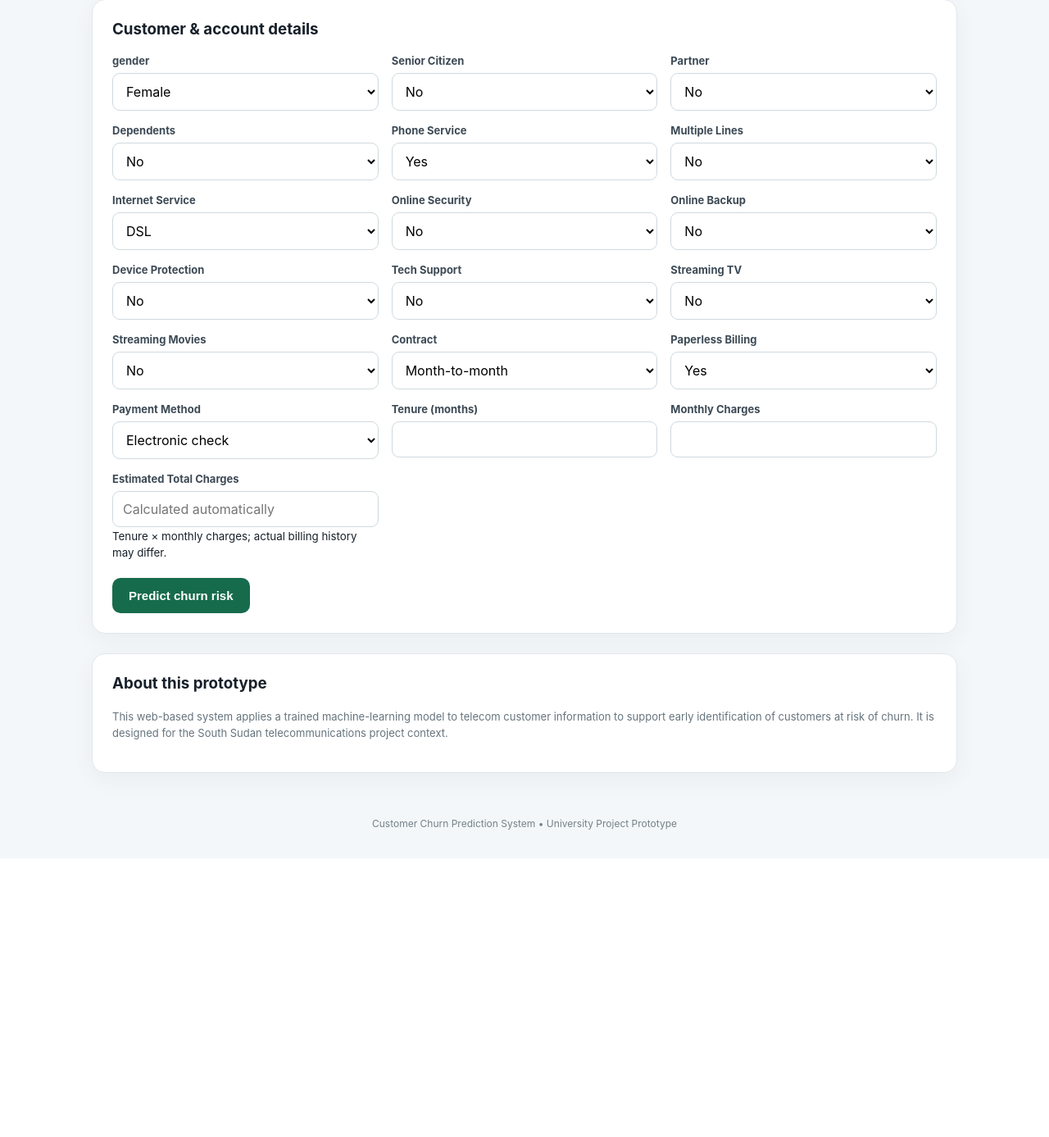
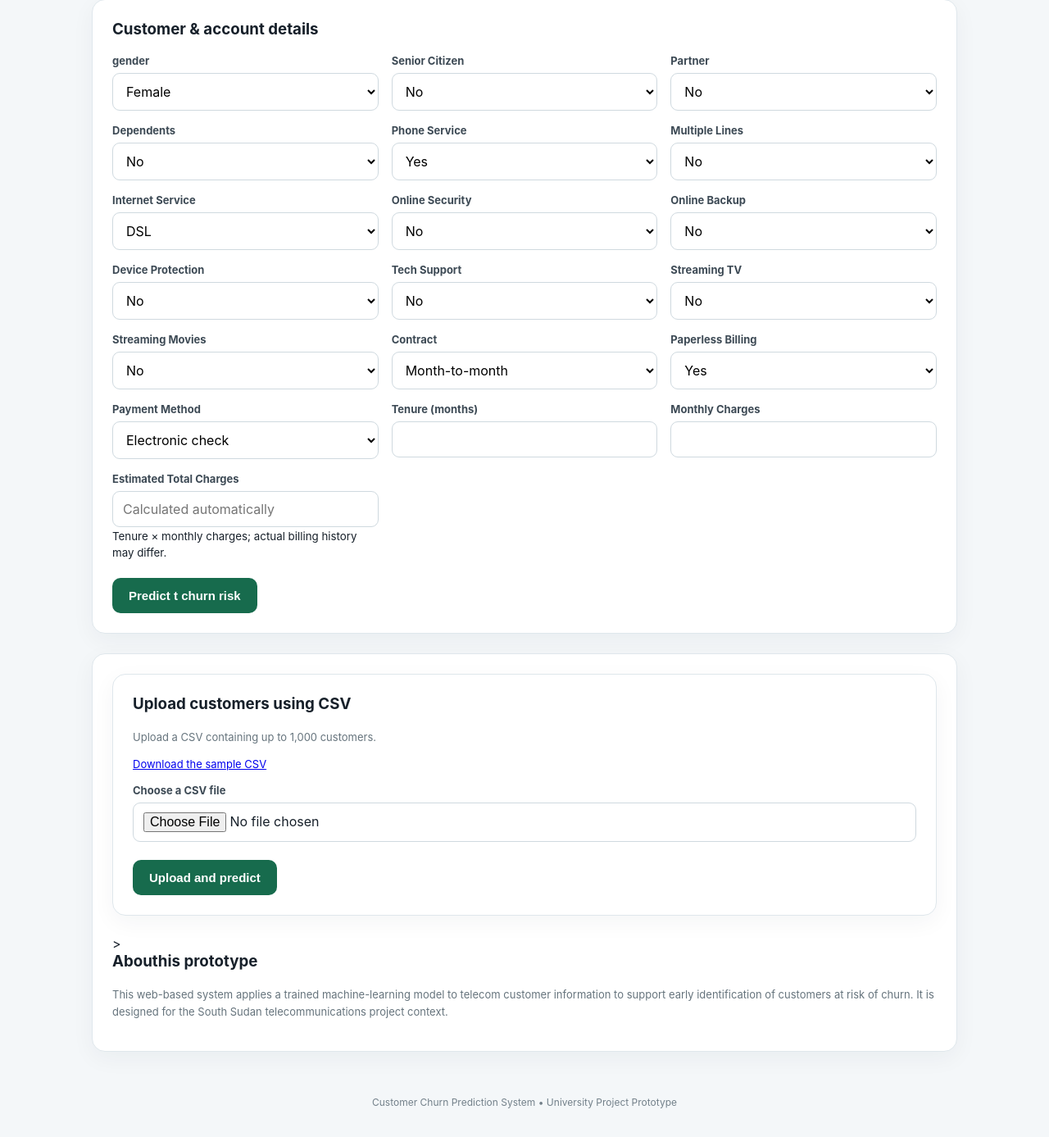
Before and after one commit to leecngor-debug/south-sudan-churn-predictor, a Flask app: page / in a window 1280 px wide. Shown: the part 295-1682 px from the top of the page at 82% size. Before the commit the page ends 1307 px from the top, so only its background shows below. Run offline with Flask 3, Linux system fonts and the light colour scheme; parts of the project's set-up code (start-up, migrations or seed data) failed here and were passed over.

Commit message:
add CSV bulk upload interface

```diff
--- a/templates/index.html
+++ b/templates/index.html
@@ -9,6 +9,87 @@
 <label><span>Tenure (months)</span><input id="tenure" name="tenure" type="number" min="0" max="120" step="1" value="{{values.get('tenure','')}}" required></label>
 <label><span>Monthly Charges</span><input id="monthly-charges" name="MonthlyCharges" type="number" min="0" step="0.01" value="{{values.get('MonthlyCharges','')}}" required></label>
 <label><span>Estimated Total Charges</span><input id="total-charges" type="text" value="{{values.get('TotalCharges','')}}" placeholder="Calculated automatically" readonly><small>Tenure × monthly charges; actual billing history may differ.</small></label>
-</div><button type="submit">Predict churn risk</button></div></form>
+</div><button type="submit">Predict t churn risk</button></div></form>
 {% if result %}<section class="result"><div class="result-top"><div><small>PREDICTION</small><h2>{{result.prediction}}</h2></div><span class="risk {{result.risk_class}}">{{result.risk}} Risk</span></div><div class="metrics"><div><span>Churn Probability</span><strong>{{result.probability}}%</strong></div><div><span>Risk Level</span><strong>{{result.risk}}</strong></div><div><span>Model</span><strong>{{result.model}}</strong></div></div><div class="bar"><i style="width:{{result.probability}}%"></i></div><p class="note">Probability is a model estimate for decision support, not a guarantee that a customer will leave.</p></section>{% endif %}
-<section class="about"><h3>About this prototype</h3><p>This web-based system applies a trained machine-learning model to telecom customer information to support early identification of customers at risk of churn. It is designed for the South Sudan telecommunications project context.</p></section></main><footer>Customer Churn Prediction System • University Project Prototype</footer><script>const tenureInput=document.getElementById('tenure');const monthlyInput=document.getElementById('monthly-charges');const totalOutput=document.getElementById('total-charges');function updateTotal(){const tenure=Number(tenureInput.value);const monthly=Number(monthlyInput.value);totalOutput.value=tenureInput.value!==''&&monthlyInput.value!==''&&tenureInput.validity.valid&&monthlyInput.validity.valid?((Math.round((tenure*monthly+Number.EPSILON)*100))/100).toFixed(2):''}tenureInput.addEventListener('input',updateTotal);monthlyInput.addEventListener('input',updateTotal);updateTotal();</script></body></html>
+<section class="about"<section class="about"><section class="card">
+  <h3>Upload customers using CSV</h3>
+  <p>Upload a CSV containing up to 1,000 customers.</p>
+  <p><a href="{{ url_for('sample') }}">Download the sample CSV</a></p>
+
+  <form action="{{ url_for('batch') }}"
+        method="post"
+        enctype="multipart/form-data">
+    <label>
+      <span>Choose a CSV file</span>
+      <input type="file" name="file" accept=".csv" required>
+    </label>
+    <button type="submit">Upload and predict</button>
+  </form>
+
+  {% if batch_error %}
+    <div class="error">{{ batch_error }}</div>
+  {% endif %}
+
+  {% if summary %}
+    <p>
+      Total customers: {{ summary.total }} |
+      Predicted: {{ summary.predicted }} |
+      Invalid rows: {{ summary.invalid }} |
+      Likely to churn: {{ summary.likely }}
+    </p>
+  {% endif %}
+
+  {% if batch_results %}
+    <button type="button" id="download-results">
+      Download prediction results
+    </button>
+
+    <div style="overflow-x:auto">
+      <table>
+        <thead>
+          <tr>
+            <th>Customer</th>
+            <th>Prediction</th>
+            <th>Churn probability</th>
+            <th>Risk</th>
+            <th>Error</th>
+          </tr>
+        </thead>
+        <tbody>
+          {% for entry in batch_results %}
+            <tr>
+              <td>{{ entry.customer }}</td>
+              <td>{{ entry.prediction }}</td>
+              <td>
+                {% if entry.probability != '' %}
+                  {{ entry.probability }}%
+                {% endif %}
+              </td>
+              <td>{{ entry.risk }}</td>
+              <td>{{ entry.error }}</td>
+            </tr>
+          {% endfor %}
+        </tbody>
+      </table>
+    </div>
+
+    <script>
+      document.getElementById('download-results')
+        .addEventListener('click', function () {
+          const csv = {{ results_csv|tojson }};
+          const blob = new Blob(
+            ['\uFEFF', csv],
+            {type: 'text/csv;charset=utf-8;'}
+          );
+          const url = URL.createObjectURL(blob);
+          const link = document.createElement('a');
+          link.href = url;
+          link.download = 'churn_prediction_results.csv';
+          document.body.appendChild(link);
+          link.click();
+          link.remove();
+          setTimeout(() => URL.revokeObjectURL(url), 1000);
+        });
+    </script>
+  {% endif %}
+</section>><h3>Abouthis prototype</h3><p>This web-based system applies a trained machine-learning model to telecom customer information to support early identification of customers at risk of churn. It is designed for the South Sudan telecommunications project context.</p></section></main><footer>Customer Churn Prediction System • University Project Prototype</footer><script>const tenureInput=document.getElementById('tenure');const monthlyInput=document.getElementById('monthly-charges');const totalOutput=document.getElementById('total-charges');function updateTotal(){const tenure=Number(tenureInput.value);const monthly=Number(monthlyInput.value);totalOutput.value=tenureInput.value!==''&&monthlyInput.value!==''&&tenureInput.validity.valid&&monthlyInput.validity.valid?((Math.round((tenure*monthly+Number.EPSILON)*100))/100).toFixed(2):''}tenureInput.addEventListener('input',updateTotal);monthlyInput.addEventListener('input',updateTotal);updateTotal();</script></body></html>
```
